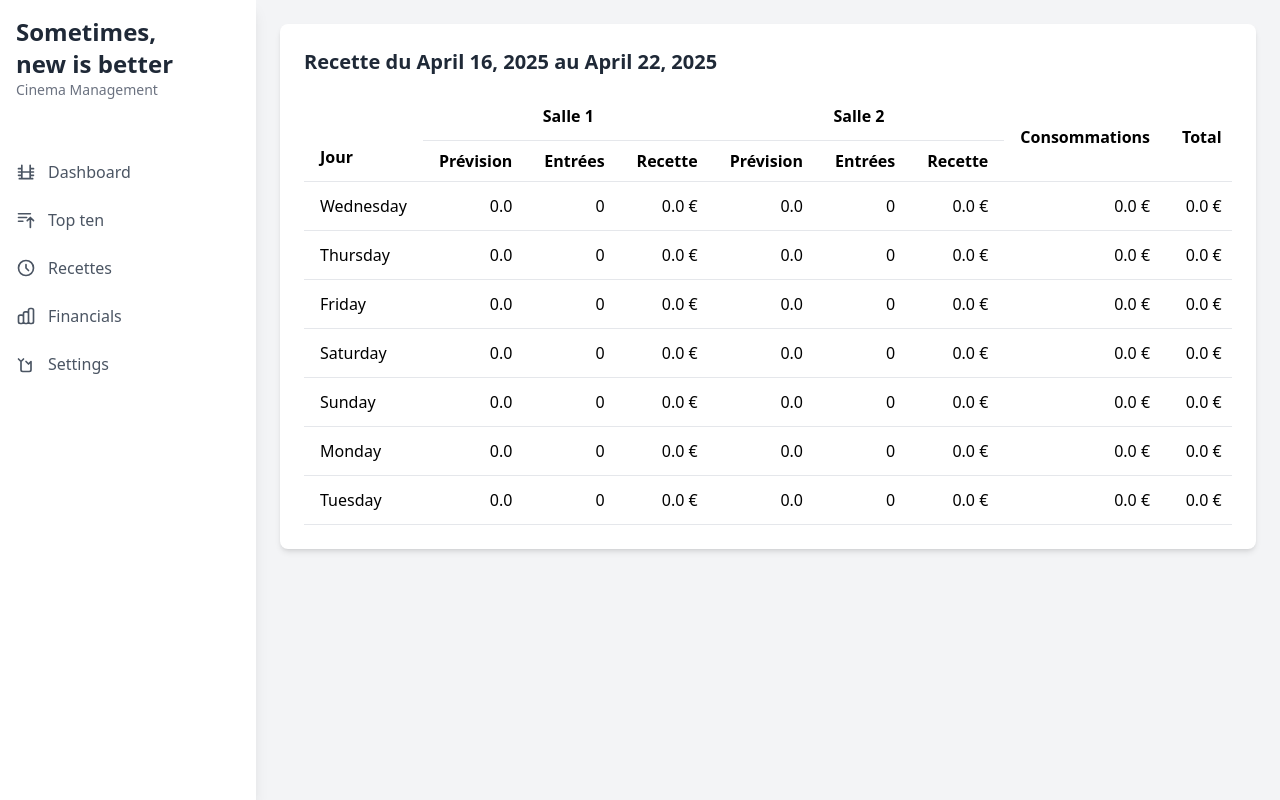
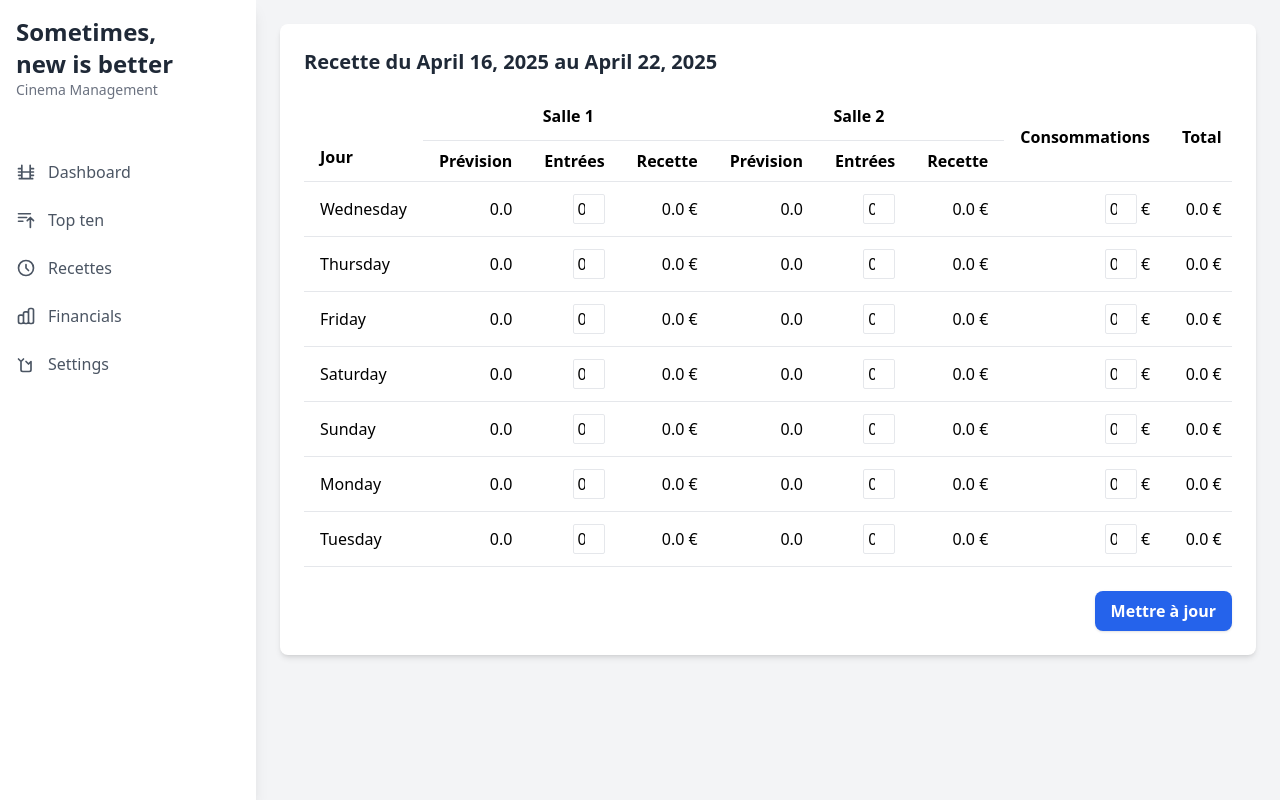
Before and after one commit to MichAdebayo/new-is-always-better, a Django app: page /recettes/ in a window 1280 px wide. Run offline with Django 5.2, Linux system fonts and the light colour scheme; data comes from the database, SQL or seed files in the repository; data that the repository does not hold is empty; some libraries are stand-ins or nearby versions.

Commit message:
modifiable fileds in recette

```diff
--- a/django/films/recette_view.py
+++ b/django/films/recette_view.py
@@ -1,5 +1,6 @@
-from django.shortcuts import render
-from datetime import date, timedelta
+from django.shortcuts import render, redirect
+from django.views.decorators.http import require_POST
+from datetime import datetime, date, timedelta
 from .models import Recette, Broadcast
 from .days_of_week_utils import get_start_wednesday, get_week_days
 
@@ -10,7 +11,6 @@ def recettes_view(request):
     broadcast = get_or_create_broadcast(current_date)
     recettes = get_or_create_recettes(broadcast)
 
-
     for recette in recettes :
         recette.day_name = recette.date.strftime("%A")
         recette.total = recette.ticket_price * recette.room_1_actual + recette.ticket_price * recette.room_2_actual + recette.consumptions
@@ -20,6 +20,37 @@ def recettes_view(request):
         'broadcast': broadcast
     }
     return render(request, 'films/recette.html', context)
+
+@require_POST
+def update_recettes(request):
+    recettes_data = request.POST.getlist('recettes')
+
+    current_date = date.today()
+
+    db_broadcast = get_or_create_broadcast(current_date)
+    db_recettes = get_or_create_recettes(db_broadcast)
+
+    index = 0
+    while f'recettes[{index}][day]' in request.POST:
+        day_str = request.POST.get(f'recettes[{index}][day]')
+        db_recette = None
+        for current_db_recette in db_recettes :
+            day_name = current_db_recette.date.strftime("%A")
+            if day_str ==day_name :
+                db_recette = current_db_recette
+                break
+
+        if not db_recette :
+            continue
+
+        # Mise à jour des champs
+        db_recette.room_1_actual = int(request.POST.get(f'recettes[{index}][room_1_actual]', 0))
+        db_recette.room_2_actual = int(request.POST.get(f'recettes[{index}][room_2_actual]', 0))
+        db_recette.consumptions = float(request.POST.get(f'recettes[{index}][consumptions]', 0))
+        db_recette.save()
+        index += 1
+
+    return redirect('recettes')
 
 def get_or_create_broadcast(current_date : date) -> Broadcast:
     broadcast = Broadcast.objects.filter(
--- a/django/films/templates/films/recette.html
+++ b/django/films/templates/films/recette.html
@@ -7,11 +7,11 @@
             Recette du {{ broadcast.start_date }} au {{ broadcast.end_date }}
         </h2>
 
-        <!-- Table on larger screens -->
+        <form method="post" action="{% url 'update_recettes' %}">
+            {% csrf_token %}
             <div class="hidden md:block overflow-x-auto">
                 <table class="w-full table-auto">
                     <thead>
-                    <!-- grouper les colonnes par salle -->
                         <tr class="border-b text-left">
                             <th class="py-3 px-4 align-bottom" rowspan="2">Jour</th>
                             <th class="py-3 px-4 text-center" colspan="3">Salle 1</th>
@@ -19,7 +19,6 @@
                             <th class="py-3 px-4 text-center" rowspan="2">Consommations</th>
                             <th class="py-3 px-4 text-center" rowspan="2">Total</th>
                         </tr>
-                    <!-- colonnes détaillées -->
                         <tr class="border-b text-left">
                             <th class="py-2 px-4 text-center">Prévision</th>
                             <th class="py-2 px-4 text-center">Entrées</th>
@@ -33,16 +32,25 @@
                         {% for recette in recettes %}
                         <tr class="border-b">
                             <td class="py-3 px-4">{{ recette.day_name }}</td>
-                         <!-- room 1 -->
+                            <input type="hidden" name="recettes[{{ forloop.counter0 }}][day]" value="{{ recette.day_name }}">
+
+                            <!-- Salle 1 -->
                             <td class="py-3 px-4 text-right">{{ recette.room_1_predicted }}</td>
-                        <td class="py-3 px-4 text-right">{{ recette.room_1_actual }}</td>
+                            <td class="py-3 px-4 text-right">
+                                <input type="number" name="recettes[{{ forloop.counter0 }}][room_1_actual]" value="{{ recette.room_1_actual }}" class="w-8 text-right border rounded-sm px-1 py-0.5">
+                            </td>
                             <td class="py-3 px-4 text-right">{{ recette.room_1_amount }} €</td>
-                         <!-- room 2 -->
+
+                            <!-- Salle 2 -->
                             <td class="py-3 px-4 text-right">{{ recette.room_2_predicted }}</td>
-                        <td class="py-3 px-4 text-right">{{ recette.room_2_actual }}</td>
+                            <td class="py-3 px-4 text-right">
+                                <input type="number" name="recettes[{{ forloop.counter0 }}][room_2_actual]" value="{{ recette.room_2_actual }}" class="w-8 text-right border rounded-sm px-1 py-0.5">
+                            </td>
                             <td class="py-3 px-4 text-right">{{ recette.room_2_amount }} €</td>
-                         <!-- other -->
-                        <td class="py-3 px-4 text-right">{{ recette.consumptions }} €</td>
+
+                            <td class="py-3 px-4 text-right">
+                                <input type="number" step="0.01" name="recettes[{{ forloop.counter0 }}][consumptions]" value="{{ recette.consumptions }}" class="w-8 text-right border rounded-sm px-1 py-0.5"> €
+                            </td>
                             <td class="py-3 px-4 text-right">{{ recette.total }} €</td>
                         </tr>
                         {% endfor %}
@@ -50,28 +58,13 @@
                 </table>
             </div>
 
-        <!-- Mobile cards -->
-        <div class="md:hidden space-y-4">
-            {% for recette in recettes %}
-            <div class="border rounded-lg p-4 shadow-sm">
-                <h3 class="font-semibold text-gray-800">Jour : {{ recette.day }}</h3>
-                <div class="text-sm text-gray-700 mt-2 space-y-1">
-                    <p><span class="font-medium">Salle 1</span></p>
-                    <p>Prédit : {{ recette.room_1_predicted }}</p>
-                    <p>Actuel : {{ recette.room_1_actual }}</p>
-                    <p>Bénéfice : {{ recette.room_1_amount }} €</p>
-
-                    <p class="mt-3"><span class="font-medium">Salle 2</span></p>
-                    <p>Prédit : {{ recette.room_2_predicted }}</p>
-                    <p>Actuel : {{ recette.room_2_actual }}</p>
-                    <p>Bénéfice : {{ recette.room_2_amount }} €</p>
-
-                    <p class="mt-3">Consommation : {{ recette.consumptions }} €</p>
-                    <p>Total : {{ recette.total }} €</p>
+            <!-- Bouton -->
+            <div class="mt-6 text-right">
+                <button type="submit" class="bg-blue-600 hover:bg-blue-700 text-white font-semibold py-2 px-4 rounded-lg shadow">
+                    Mettre à jour
+                </button>
             </div>
-            </div>
-            {% endfor %}
-        </div>
+        </form>
     </div>
 </div>
 {% endblock %}
--- a/django/films/urls.py
+++ b/django/films/urls.py
@@ -11,6 +11,7 @@ urlpatterns = [
     path('top-ten/', views.top_ten_list, name='top_ten_list'),
     #path('history/', views.history, name='history'),
     path('recettes/', recette_view.recettes_view, name='recettes'),
+    path('recettes/update/', recette_view.update_recettes, name='update_recettes'),
     path('financials/', views.financials, name='financials'),
     path('settings/', views.settings, name='settings'),
     path('update_data/', views.update_data, name='update_data'),
```
Lines whose indentation alone changed are shown as unchanged.
